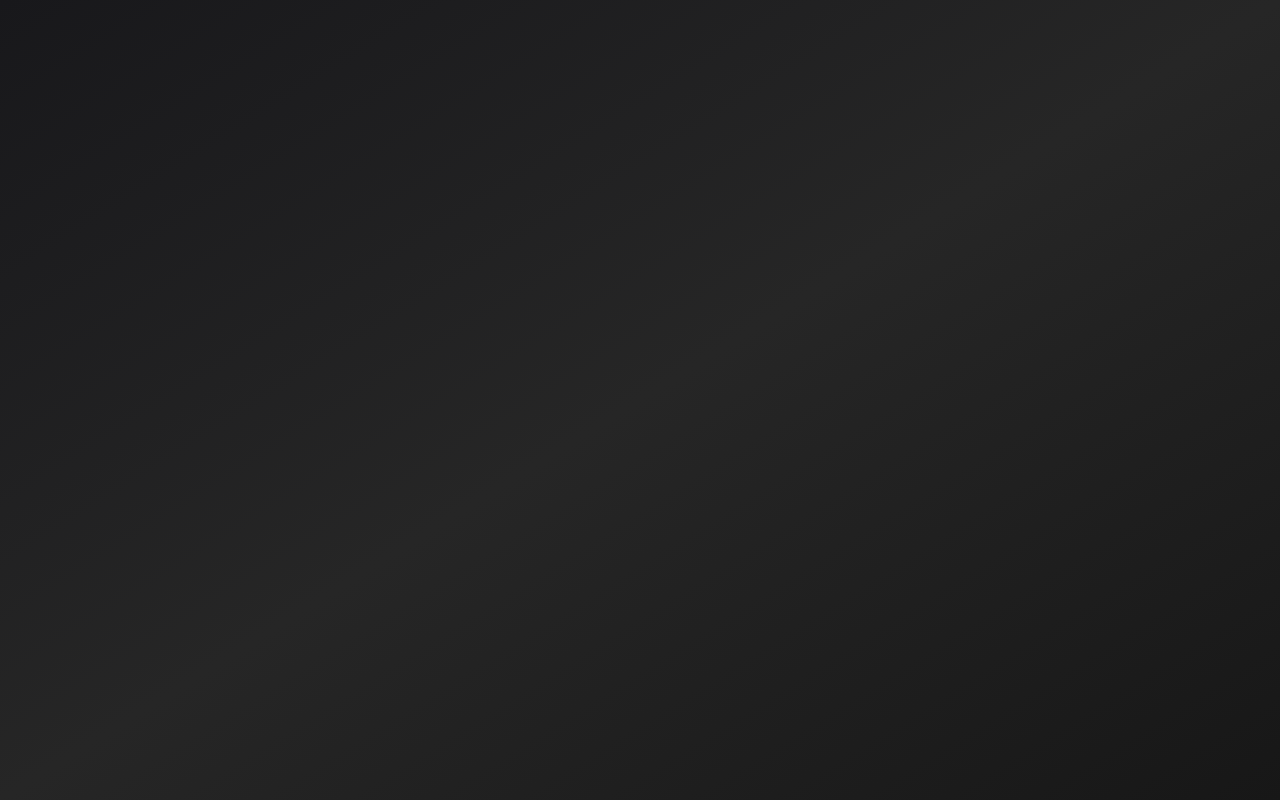
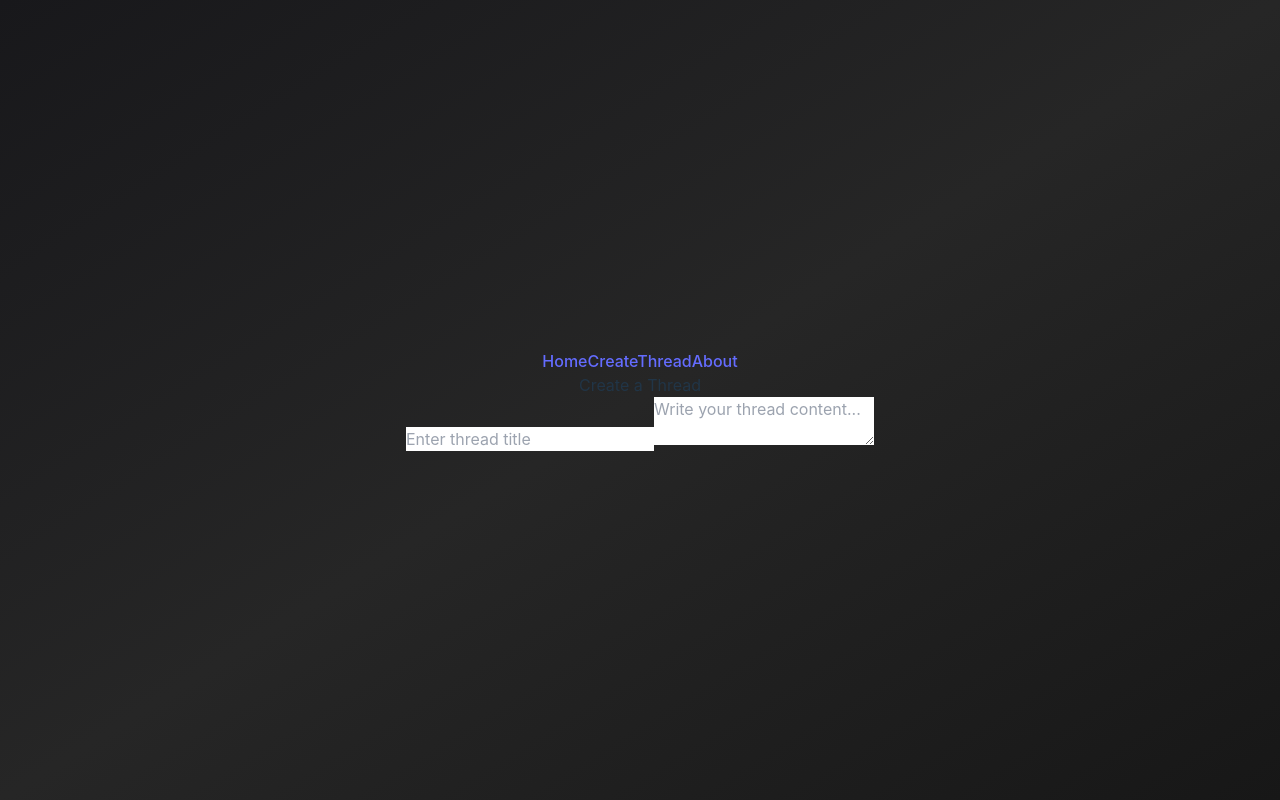
Before and after one commit to The-Sigmas/Project_M294_Forum, a React (Vite) app: page /createthread in a window 1280 px wide. Before the commit this address had no page. Built offline with nearby package versions, Linux system fonts and the light colour scheme.

Commit message:
sigma forum

```diff
--- a/src/App.jsx
+++ b/src/App.jsx
@@ -9,6 +9,7 @@ import { BrowserRouter, Routes, Route } from "react-router-dom";
 // Components
 import NavBar from "./components/NavBar.jsx"
 import About from "./components/About.jsx"
+import CreateThread from "./components/CreateThread.jsx"
 
 function App() {
   const [count, setCount] = useState(0)
@@ -19,6 +20,7 @@ function App() {
                 <Route path="/" element={<NavBar />}>
                   <Route index element={<h1 className="bg-gradient-to-r from-red-500 via-red-700 to-red-900 bg-clip-text text-transparent">Welcome to The Forums</h1>} />
                     <Route path="/about" element={<About />} />
+                    <Route path="/createthread" element={<CreateThread />}/>
                 </Route>
               </Routes>
             </div>
--- a/src/components/CreateThread.jsx
+++ b/src/components/CreateThread.jsx
@@ -1,5 +1,35 @@
+import { useState } from 'react';
+
 export default function CreateThread() {
+  const [title, setTitle] = useState('');
+  const [content, setContent] = useState('');
+
+  const handleSubmit = (e) => {
+    e.preventDefault(); // Prevent page refresh
+    console.log('Title:', title);
+    console.log('Content:', content);
+
+    // Add logic to handle submission, such as sending data to an API or server
+  };
+
   return(<>
     <p className="bg-gradient-to-r from-red-500 via-red-700 to-red-900 bg-clip-text text-transparent">Create a Thread</p>
+    <form onSubmit={ handleSubmit }>
+      <input
+        type="text"
+        id="title"
+        value={title}
+        onChange={(e) => setTitle(e.target.value)}
+        placeholder="Enter thread title"
+        required
+      />
+      <textarea
+        id="content"
+        value={content}
+        onChange={(e) => setContent(e.target.value)}
+        placeholder="Write your thread content..."
+        required
+      />
+    </form>
   </>)
 }
--- a/src/components/NavBar.jsx
+++ b/src/components/NavBar.jsx
@@ -3,7 +3,7 @@ import Category from './Category.jsx'
 import '../App.css'
 
 export default function NavBar(){
-  const options = ["Home", "Create Forum", "About"]
+  const options = ["Home", "CreateThread", "About"]
   const option_buttons = options.map(a =>
     <Category s="m-8 text-gray-50 font-mono text-xl hover:text-gray-100 hover:backdrop-blur-sm hover:bg-white/30 rounded p-1" name={a} />
   )
```
